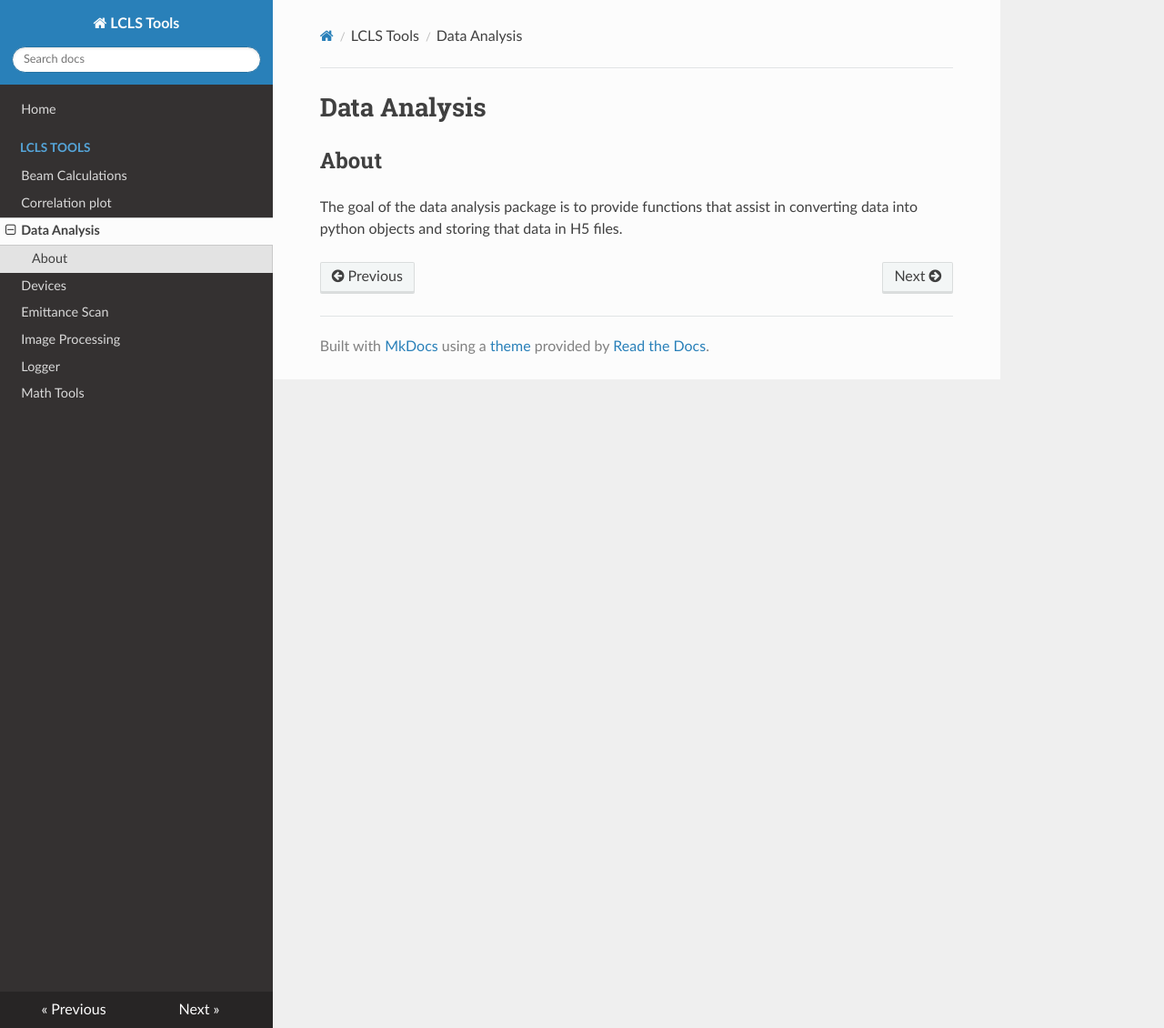
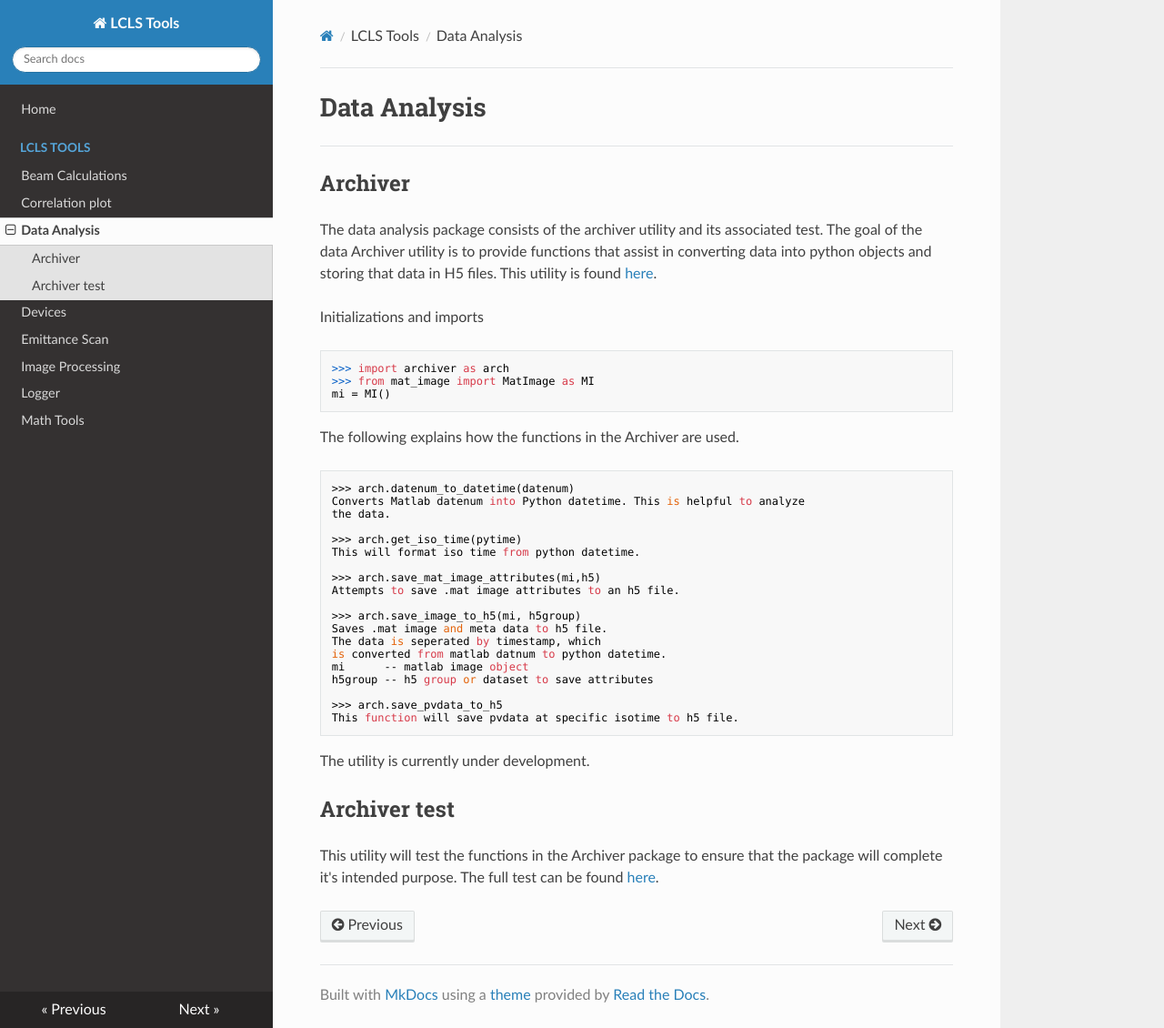
Before and after one commit to slaclab/lcls-tools, an MkDocs documentation site: the page built from docs/Data_Analysis.md, in a window 1280 px wide and 1130 px high. Shown: the whole window at 91% size. Built offline with MkDocs 1.6.1, drawn with Linux system fonts in a browser that asks for light colours; nearby versions of some CDN libraries.

Commit message:
Doc update

````diff
--- a/docs/Data_Analysis.md
+++ b/docs/Data_Analysis.md
@@ -1,4 +1,46 @@
 # Data Analysis
+--------
 
-## About
-The goal of the data analysis package is to provide functions that assist in converting data into python objects and storing that data in H5 files.
+## Archiver
+The data analysis package consists of the archiver utility and its associated
+test. The goal of the data Archiver utility is to provide functions
+that assist in converting data into python objects and storing
+that data in H5 files. This utility is found
+[here](https://github.com/slaclab/lcls-tools/blob/python3devel/lcls_tools/data_analysis/archiver.py).
+
+Initializations and imports
+```
+>>> import archiver as arch
+>>> from mat_image import MatImage as MI
+mi = MI()
+```
+
+The following explains how the functions in the Archiver are used.
+
+```
+>>> arch.datenum_to_datetime(datenum)
+Converts Matlab datenum into Python datetime. This is helpful to analyze
+the data.
+
+>>> arch.get_iso_time(pytime)
+This will format iso time from python datetime.
+
+>>> arch.save_mat_image_attributes(mi,h5)
+Attempts to save .mat image attributes to an h5 file.
+
+>>> arch.save_image_to_h5(mi, h5group)
+Saves .mat image and meta data to h5 file.
+The data is seperated by timestamp, which
+is converted from matlab datnum to python datetime.
+mi      -- matlab image object
+h5group -- h5 group or dataset to save attributes
+
+>>> arch.save_pvdata_to_h5
+This function will save pvdata at specific isotime to h5 file.
+```
+The utility is currently under development.
+
+## Archiver test
+This utility will test the functions in the Archiver package
+to ensure that the package will complete it's intended purpose.
+The full test can be found [here](https://github.com/slaclab/lcls-tools/blob/python3devel/lcls_tools/data_analysis/archiver_test.py).
````
